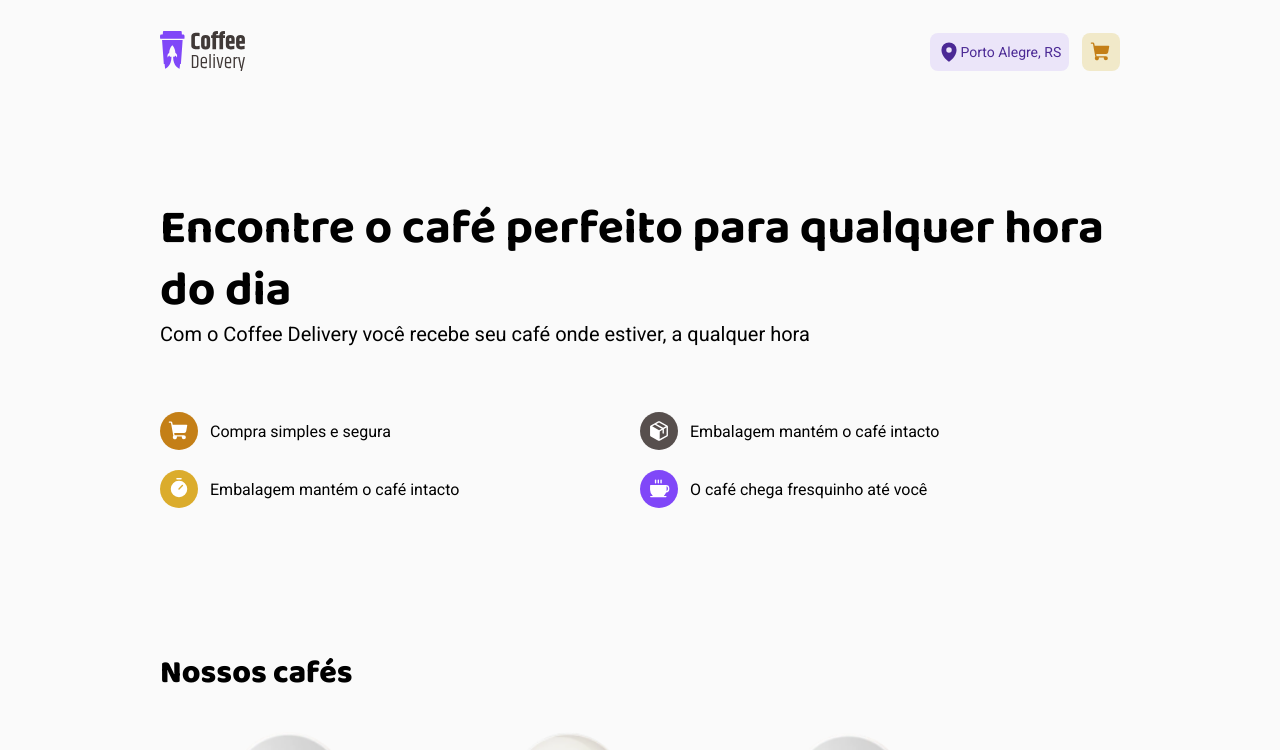
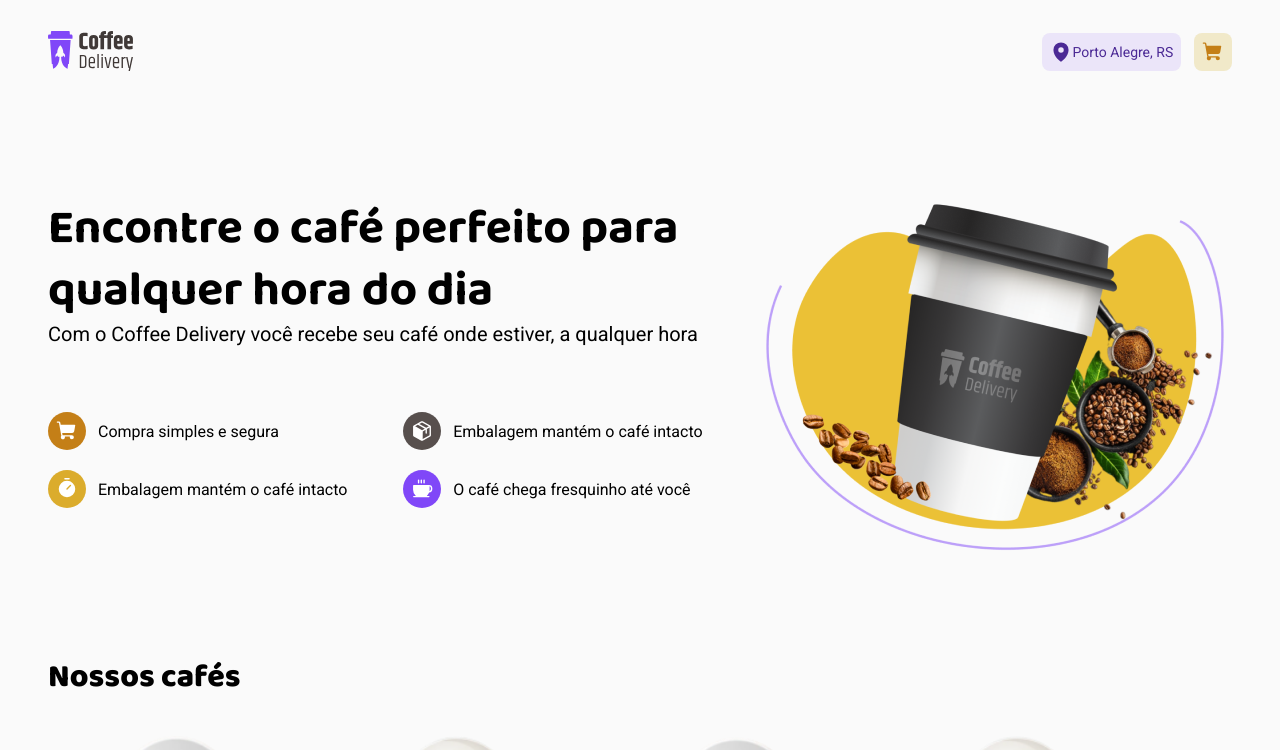
Before and after one commit to tsxfabio/ignite-coffee-delivery, a React (Vite) app: page / in a window 1280 px wide. Shown: the top 750 px of the page. Built offline with nearby package versions, Linux system fonts and the light colour scheme.

Commit message:
ajuste responsividade da pagina home e att do readme

```diff
--- a/src/pages/Home/components/Header/Header.styles.ts
+++ b/src/pages/Home/components/Header/Header.styles.ts
@@ -14,7 +14,7 @@ export const HeaderContainer = styled.header`
     }
 
     @media (min-width: 769px) and (max-width: 1444px) {
-      width: 100%;
+      //width: 100%;
     }
 
     h1 {
@@ -85,13 +85,12 @@ export const HeaderContainer = styled.header`
     }
   }
   .navbarImage {
-    overflow: hidden;
     display: flex;
     justify-content: center;
     align-items: center;
     width: 40%;
     img {
-      height: 90%;
+      height: auto;
       width: auto;
     }
     @media (max-width: 768px) {
@@ -99,7 +98,7 @@ export const HeaderContainer = styled.header`
     }
 
     @media (min-width: 769px) and (max-width: 1444px) {
-      display: none;
+      //display: none;
     }
   }
   @media (max-width: 768px) {
--- a/src/styles/global.ts
+++ b/src/styles/global.ts
@@ -22,7 +22,7 @@ body {
 
   max-width: 1440px;
   margin: 0 auto;
-  padding: 0 10rem;
+  padding: 0 3rem;
   font-family: 'Roboto', sans-serif;
   font-size: 0.875rem;
   background: ${(props) => props.theme['white-200']};
```
Also changed, not shown: 1 other file (tests, documents, lock files or other folders).
